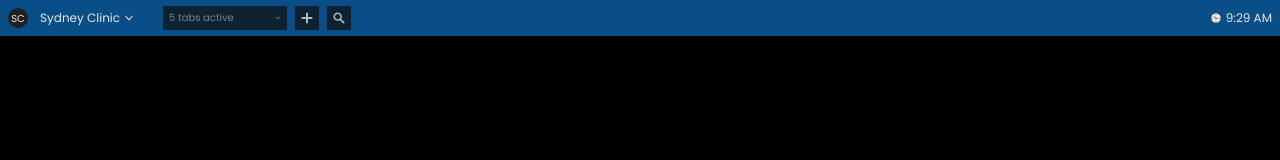
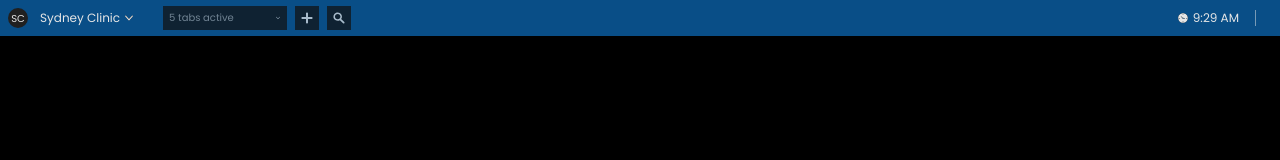
Before and after one commit to AryanshMahato/simpliclaim-ui-task, a React (Create React App) app: page / in a window 1280 px wide. Shown: the top 160 px of the page. Built offline with nearby package versions, Linux system fonts and the light colour scheme; the HTML template or start-up script is replaced by a standard one.

Commit message:
Divider Added

```diff
--- a/src/Global/Navbar/Components/Time.tsx
+++ b/src/Global/Navbar/Components/Time.tsx
@@ -4,7 +4,9 @@ import Clock from "../../../Assets/clock.svg";
 
 //? Styles
 const styles = makeStyles((theme: Theme) => ({
-  root: {},
+  root: {
+    width: "fit-content",
+  },
   clock: {
     width: 12,
     height: 12,
--- a/src/Global/Navbar/Navbar.tsx
+++ b/src/Global/Navbar/Navbar.tsx
@@ -1,5 +1,12 @@
 import React from "react";
-import { Box, Grid, makeStyles, Theme, Typography } from "@material-ui/core";
+import {
+  Box,
+  Divider,
+  Grid,
+  makeStyles,
+  Theme,
+  Typography,
+} from "@material-ui/core";
 import Clinic from "./Components/Clinic";
 import Arrow from "../../Assets/arrow.svg";
 import Tabs from "./Components/Tabs";
@@ -34,6 +41,12 @@ const styles = makeStyles((theme: Theme) => ({
   },
   tabs: {},
   time: {},
+  divider: {
+    width: 1,
+    height: 16,
+    background: theme.palette.text.primary,
+    opacity: 0.5,
+  },
   icons: {},
 }));
 
@@ -66,12 +79,14 @@ export default () => {
           <Clinic>Sydney Clinic</Clinic>
           <img src={Arrow} alt="Arrow" className={classes.arrowDown} />
         </Box>
+        {/*Active tabs and utility Buttons*/}
         <Tabs activeTabs={5} />
       </Grid>
       {/*Left Part Ends*/}
       {/*Right Part Starts*/}
-      <Grid container>
+      <Grid container justify={"flex-end"} alignItems={"center"}>
         <Time />
+        <Divider variant={"middle"} className={classes.divider} light />
       </Grid>
       {/*Right Part Ends*/}
     </Grid>
```
